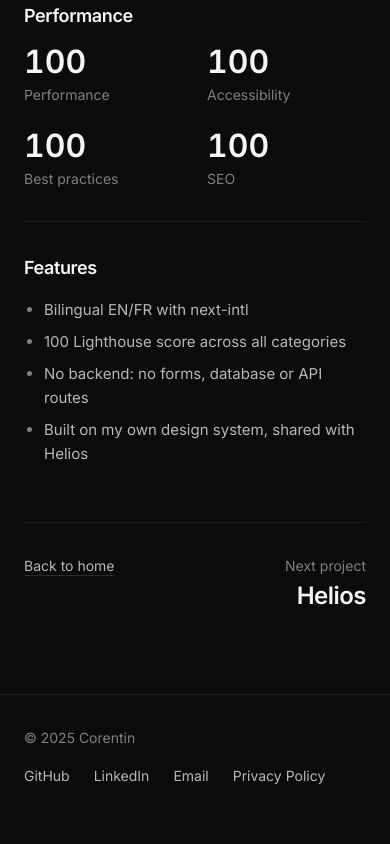
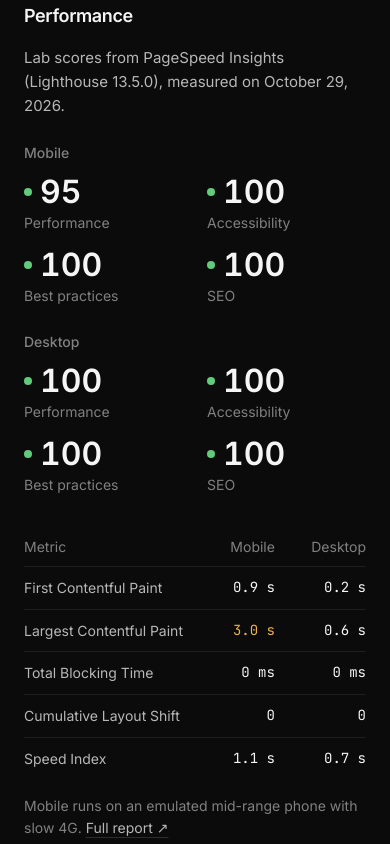
Before and after one commit to nitroc-dev/Zeus, a Next.js app: page /en/projects/zeus in a window 390 px wide. Shown: the part 2300-3144 px from the top of the page. Before the commit the page ends 3119 px from the top, so only its background shows below. Built offline with nearby package versions, Linux system fonts and the light colour scheme.

Commit message:
Real Lighthouse results on the Zeus page
Replace the hard-coded 100 · 100 · 100 · 100 with the PageSpeed Insights
run of 29 Oct 2026: mobile and desktop scores, the five lab metrics
(values over Lighthouse's 'good' threshold flagged) and a link to the
full report.

```diff
--- a/messages/en.json
+++ b/messages/en.json
@@ -98,7 +98,22 @@
     "nameTitle": "The name",
     "nameGod": "God",
     "nameDomain": "Domain",
-    "nameWhy": "Why"
+    "nameWhy": "Why",
+    "perfLead": "Lab scores from PageSpeed Insights (Lighthouse {version}), measured on {date}.",
+    "perfMobile": "Mobile",
+    "perfDesktop": "Desktop",
+    "perfScorePerformance": "Performance",
+    "perfScoreAccessibility": "Accessibility",
+    "perfScoreBestPractices": "Best practices",
+    "perfScoreSeo": "SEO",
+    "perfMetric": "Metric",
+    "perfFcp": "First Contentful Paint",
+    "perfLcp": "Largest Contentful Paint",
+    "perfTbt": "Total Blocking Time",
+    "perfCls": "Cumulative Layout Shift",
+    "perfSi": "Speed Index",
+    "perfReport": "Full report",
+    "perfMobileNote": "Mobile runs on an emulated mid-range phone with slow 4G."
   },
   "currently": {
     "title": "Now",
--- a/messages/fr.json
+++ b/messages/fr.json
@@ -98,7 +98,22 @@
     "nameTitle": "Le nom",
     "nameGod": "Dieu",
     "nameDomain": "Domaine",
-    "nameWhy": "Pourquoi"
+    "nameWhy": "Pourquoi",
+    "perfLead": "Scores de laboratoire PageSpeed Insights (Lighthouse {version}), mesurés le {date}.",
+    "perfMobile": "Mobile",
+    "perfDesktop": "Ordinateur",
+    "perfScorePerformance": "Performance",
+    "perfScoreAccessibility": "Accessibilité",
+    "perfScoreBestPractices": "Bonnes pratiques",
+    "perfScoreSeo": "SEO",
+    "perfMetric": "Mesure",
+    "perfFcp": "First Contentful Paint",
+    "perfLcp": "Largest Contentful Paint",
+    "perfTbt": "Total Blocking Time",
+    "perfCls": "Cumulative Layout Shift",
+    "perfSi": "Speed Index",
+    "perfReport": "Rapport complet",
+    "perfMobileNote": "Le test mobile émule un téléphone milieu de gamme en 4G lente."
   },
   "currently": {
     "title": "En ce moment",
--- a/src/app/[locale]/projects/[id]/page.tsx
+++ b/src/app/[locale]/projects/[id]/page.tsx
@@ -2,7 +2,7 @@ import type { Metadata } from "next";
 import Image from "next/image";
 import { notFound } from "next/navigation";
 import { getTranslations } from "next-intl/server";
-import { LighthouseCard } from "@/components/project-detail/lighthouse-card";
+import { LighthouseResults } from "@/components/project-detail/lighthouse-results";
 import { MarkdownContent } from "@/components/project-detail/markdown-content";
 import { Pillar } from "@/components/project-detail/pillar";
 import { ProjectFeatures } from "@/components/project-detail/project-features";
@@ -25,8 +25,6 @@ const STATUS_COLORS: Record<string, string> = {
   in_progress: "var(--warn)",
   archived: "var(--text-3)",
 };
-
-const lhLabels = ["Performance", "Accessibility", "Best practices", "SEO"];
 
 export async function generateStaticParams() {
   const ids = await getProjectIds();
@@ -87,13 +85,6 @@ export default async function ProjectDetailPage({ params }: PageProps) {
     archived: t("statusArchived"),
   };
   const statusLabel = project.status ? statusLabels[project.status] : null;
-
-  const lhScores = project.lighthouseScore
-    ? project.lighthouseScore
-        .split(/[·|·]/)
-        .map((s) => parseInt(s.trim(), 10))
-        .filter((n) => !Number.isNaN(n))
-    : [];
 
   const featured = allProjects.filter((p) => p.isFeatured);
   const currentIdx = featured.findIndex((p) => p.id === id);
@@ -194,18 +185,12 @@ export default async function ProjectDetailPage({ params }: PageProps) {
             <ProjectStack stackItems={stackItems} locale={locale} t={t} />
           )}
 
-          {lhScores.length > 0 && (
-            <Section title={t("perfTitle")}>
-              <div className="grid grid-cols-2 sm:grid-cols-4 gap-6 max-w-[560px]">
-                {lhScores.slice(0, 4).map((score, i) => (
-                  <LighthouseCard
-                    key={lhLabels[i] ?? i}
-                    score={score}
-                    label={lhLabels[i] ?? ""}
-                  />
-                ))}
-              </div>
-            </Section>
+          {project.lighthouse && (
+            <LighthouseResults
+              report={project.lighthouse}
+              locale={locale}
+              t={t}
+            />
           )}
 
           {content && (
--- a/src/components/project-detail/lighthouse-card/index.tsx
+++ /dev/null
@@ -1,20 +0,0 @@
-import type { LighthouseCardProps } from "./props";
-
-export function LighthouseCard({ score, label }: LighthouseCardProps) {
-  return (
-    <div>
-      <p
-        className="text-[length:var(--fs-6)] font-semibold tabular-nums leading-none mb-1.5 m-0"
-        style={{ color: "var(--text-p-0)" }}
-      >
-        {score}
-      </p>
-      <p
-        className="text-[length:var(--fs-2)] m-0"
-        style={{ color: "var(--text-p-2)" }}
-      >
-        {label}
-      </p>
-    </div>
-  );
-}
--- a/src/components/project-detail/lighthouse-card/props.ts
+++ /dev/null
@@ -1,4 +0,0 @@
-export interface LighthouseCardProps {
-  score: number;
-  label: string;
-}
--- /dev/null
+++ b/src/components/project-detail/lighthouse-results/index.tsx
@@ -0,0 +1,165 @@
+import { Section } from "@/components/project-detail/section";
+import type { LighthouseRun } from "@/types";
+import type { LighthouseResultsProps } from "./props";
+
+type ScoreKey = "performance" | "accessibility" | "bestPractices" | "seo";
+type MetricKey = "fcp" | "lcp" | "tbt" | "cls" | "si";
+
+const SCORES: { key: ScoreKey; label: string }[] = [
+  { key: "performance", label: "perfScorePerformance" },
+  { key: "accessibility", label: "perfScoreAccessibility" },
+  { key: "bestPractices", label: "perfScoreBestPractices" },
+  { key: "seo", label: "perfScoreSeo" },
+];
+
+// Lighthouse's own "good" thresholds; a value above it is flagged.
+const METRICS: { key: MetricKey; label: string; good: number }[] = [
+  { key: "fcp", label: "perfFcp", good: 1.8 },
+  { key: "lcp", label: "perfLcp", good: 2.5 },
+  { key: "tbt", label: "perfTbt", good: 200 },
+  { key: "cls", label: "perfCls", good: 0.1 },
+  { key: "si", label: "perfSi", good: 3.4 },
+];
+
+function scoreColor(score: number) {
+  if (score >= 90) return "var(--ok)";
+  if (score >= 50) return "var(--warn)";
+  return "var(--bad)";
+}
+
+export function LighthouseResults({
+  report,
+  locale,
+  t,
+}: LighthouseResultsProps) {
+  const date = new Intl.DateTimeFormat(locale, {
+    day: "numeric",
+    month: "long",
+    year: "numeric",
+  }).format(new Date(report.date));
+  const seconds = new Intl.NumberFormat(locale, {
+    minimumFractionDigits: 1,
+    maximumFractionDigits: 1,
+  });
+  const plain = new Intl.NumberFormat(locale, { maximumFractionDigits: 3 });
+
+  const formatMetric = (key: MetricKey, value: number) => {
+    if (key === "tbt") return `${plain.format(value)} ms`;
+    if (key === "cls") return plain.format(value);
+    return `${seconds.format(value)} s`;
+  };
+
+  const runs: { label: string; run: LighthouseRun }[] = [
+    { label: t("perfMobile"), run: report.mobile },
+    { label: t("perfDesktop"), run: report.desktop },
+  ];
+
+  return (
+    <Section title={t("perfTitle")}>
+      <p
+        className="m-0 mb-6 text-[length:var(--fs-3)] leading-[1.6] max-w-[68ch]"
+        style={{ color: "var(--text-p-1)" }}
+      >
+        {t("perfLead", { version: report.version, date })}
+      </p>
+
+      <div className="grid gap-6">
+        {runs.map(({ label, run }) => (
+          <div key={label}>
+            <h3
+              className="m-0 mb-3 text-[length:var(--fs-2)] font-medium"
+              style={{ color: "var(--text-p-2)" }}
+            >
+              {label}
+            </h3>
+            <dl className="m-0 grid grid-cols-2 sm:grid-cols-4 gap-x-6 gap-y-4">
+              {SCORES.map(({ key, label: scoreLabel }) => (
+                <div key={key} className="flex flex-col-reverse gap-1">
+                  <dt
+                    className="text-[length:var(--fs-2)]"
+                    style={{ color: "var(--text-p-2)" }}
+                  >
+                    {t(scoreLabel)}
+                  </dt>
+                  <dd
+                    className="m-0 flex items-center gap-2 text-[length:var(--fs-6)] font-semibold leading-none tabular-nums"
+                    style={{ color: "var(--text-p-0)" }}
+                  >
+                    <span
+                      aria-hidden="true"
+                      className="size-2 rounded-full shrink-0"
+                      style={{ background: scoreColor(run[key]) }}
+                    />
+                    {run[key]}
+                  </dd>
+                </div>
+              ))}
+            </dl>
+          </div>
+        ))}
+      </div>
+
+      <div className="mt-8 overflow-x-auto">
+        <table className="w-full border-collapse text-[length:var(--fs-2)] tabular-nums">
+          <thead>
+            <tr style={{ color: "var(--text-p-2)" }}>
+              <th className="text-left font-normal py-2 pr-4">
+                {t("perfMetric")}
+              </th>
+              <th className="text-right font-normal py-2 px-4">
+                {t("perfMobile")}
+              </th>
+              <th className="text-right font-normal py-2 pl-4">
+                {t("perfDesktop")}
+              </th>
+            </tr>
+          </thead>
+          <tbody>
+            {METRICS.map(({ key, label, good }) => (
+              <tr
+                key={key}
+                className="border-t"
+                style={{ borderColor: "var(--line)" }}
+              >
+                <td
+                  className="py-2.5 pr-4"
+                  style={{ color: "var(--text-p-1)" }}
+                >
+                  {t(label)}
+                </td>
+                {[report.mobile[key], report.desktop[key]].map((value, i) => (
+                  <td
+                    // biome-ignore lint/suspicious/noArrayIndexKey: fixed two-column row (mobile, desktop)
+                    key={i}
+                    className={`py-2.5 text-right font-mono ${i === 0 ? "px-4" : "pl-4"}`}
+                    style={{
+                      color: value > good ? "var(--warn)" : "var(--text-p-0)",
+                    }}
+                  >
+                    {formatMetric(key, value)}
+                  </td>
+                ))}
+              </tr>
+            ))}
+          </tbody>
+        </table>
+      </div>
+
+      <p
+        className="m-0 mt-4 text-[length:var(--fs-2)]"
+        style={{ color: "var(--text-p-2)" }}
+      >
+        {t("perfMobileNote")}{" "}
+        <a
+          href={report.reportUrl}
+          target="_blank"
+          rel="noopener noreferrer"
+          className="underline underline-offset-4 decoration-[var(--portfolio-line-2)] hover:decoration-[var(--text-p-1)]"
+          style={{ color: "var(--text-p-1)" }}
+        >
+          {t("perfReport")} ↗
+        </a>
+      </p>
+    </Section>
+  );
+}
--- /dev/null
+++ b/src/components/project-detail/lighthouse-results/props.ts
@@ -0,0 +1,8 @@
+import type { getTranslations } from "next-intl/server";
+import type { LighthouseReport } from "@/types";
+
+export interface LighthouseResultsProps {
+  report: LighthouseReport;
+  locale: string;
+  t: Awaited<ReturnType<typeof getTranslations>>;
+}
--- a/src/data/static-data.ts
+++ b/src/data/static-data.ts
@@ -73,7 +73,7 @@ export const projects: Project[] = [
     ],
     highlights: [
       "Bilingual EN/FR with next-intl",
-      "100 Lighthouse score across all categories",
+      "Lighthouse 100 in every category on desktop, 95+ on mobile",
       "No backend: no forms, database or API routes",
       "Built on my own design system, shared with Helios",
     ],
@@ -81,7 +81,34 @@ export const projects: Project[] = [
     status: "live",
     role: "Solo",
     isFeatured: true,
-    lighthouseScore: "100 · 100 · 100 · 100",
+    lighthouse: {
+      date: "2026-10-29",
+      version: "13.5.0",
+      reportUrl:
+        "https://pagespeed.web.dev/analysis/https-nitroc-xyz/duvcdnx6r9",
+      mobile: {
+        performance: 95,
+        accessibility: 100,
+        bestPractices: 100,
+        seo: 100,
+        fcp: 0.9,
+        lcp: 3.0,
+        tbt: 0,
+        cls: 0,
+        si: 1.1,
+      },
+      desktop: {
+        performance: 100,
+        accessibility: 100,
+        bestPractices: 100,
+        seo: 100,
+        fcp: 0.2,
+        lcp: 0.6,
+        tbt: 0,
+        cls: 0,
+        si: 0.7,
+      },
+    },
     timeline: "2 weeks",
     version: "v2.1",
     category: "portfolio",
```
Also changed, not shown: src/types/index.ts (+23 -1 lines).
